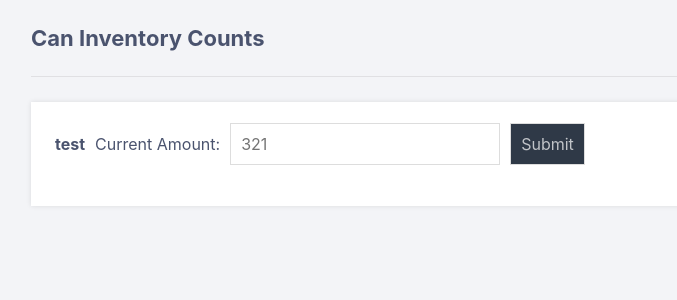
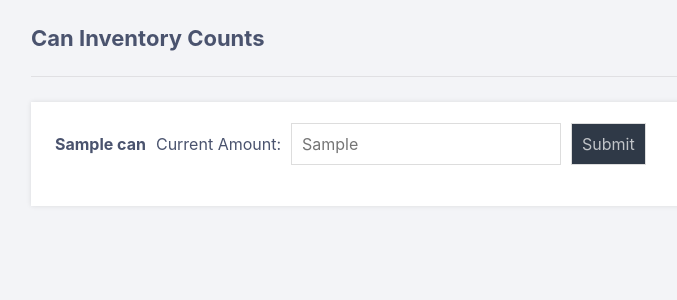
Before and after one commit to Forsak3n8/DCIS, a PHP site: page /inventory.php in a window 1280 px wide. Shown: the part 88-388 px from the top of the page, without its empty margins (109-786 px from the left). Run offline with PHP 8.4, Linux system fonts and the light colour scheme; the visitor is signed in with stand-in values (Sample User, id 1); tables that the repository leaves empty or names only in its code hold one stand-in row (values such as "Sample post").

Commit message:
Add files via upload

```diff
--- a/Webserver/inventory.php
+++ b/Webserver/inventory.php
@@ -57,9 +57,9 @@ $stmt->close();
 				<?php
 				foreach ($rows as $row) {
 				echo "<fieldset class='inlineform'>";
-					echo "<h1>test</h1>";
+					echo "<h1>". $row['title'] ."</h1>";
 					echo "<label for='currentamount'>Current Amount:</label><br>";
-					echo "<input type='number' placeholder='321' id='countinput' name='countbox'><br>";
+					echo "<input type='number' placeholder='". $row['qoh'] ."' id='countinput' name='countbox'><br>";
 					echo "<input type='submit' value='Submit'>";
 				echo "</fieldset>";
 				}
```
